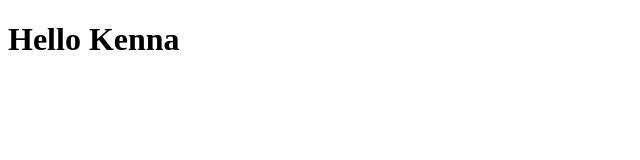
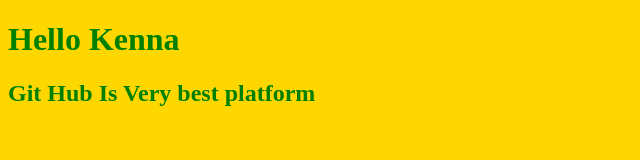
Before and after one commit to Kenna-Maamiyee/Kenna_gitHub, a plain HTML site: page index.html in a window 1280 px wide. Shown: the whole page, without its empty margins (0-640 px from the left). Drawn offline with Linux system fonts and the light colour scheme.

Commit message:
Linking css and html and background color

```diff
--- a/css/stype.css
+++ b/css/stype.css
@@ -1,3 +1,4 @@
 body{
-    background-origin: gold;
+    background-color: gold;
+    color:green;
 }
--- a/index.html
+++ b/index.html
@@ -4,8 +4,10 @@
     <meta charset="UTF-8">
     <meta name="viewport" content="width=device-width, initial-scale=1.0">
     <title> Kenna_Git</title>
+    <link rel="stylesheet" href="../Kenna_gitHub/css/stype.css">
 </head>
 <body>
     <h1>Hello Kenna</h1>
+    <h2> Git Hub Is Very best platform</h2>
 </body>
 </html>
```
